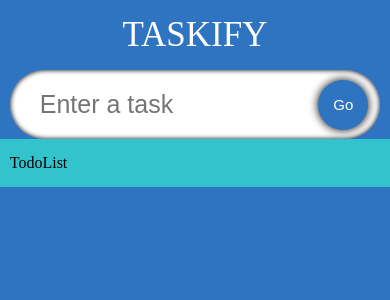
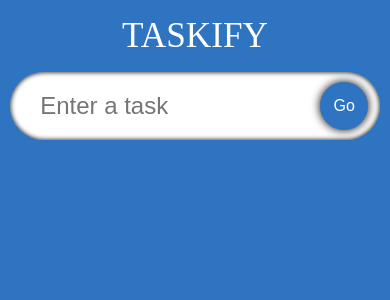
Before and after one commit to PatrickZimmerer/ReactTodo, a React (Create React App) app: page / in a window 390 px wide. Shown: the top 300 px of the page. Built offline with nearby package versions, Linux system fonts and the light colour scheme; a web font is replaced by a local one.

Commit message:
added single Todo and edit + delete functionality

```diff
--- a/package.json
+++ b/package.json
@@ -12,6 +12,7 @@
     "@types/react-dom": "^18.0.10",
     "react": "^18.2.0",
     "react-dom": "^18.2.0",
+    "react-icons": "^4.7.1",
     "react-scripts": "5.0.1",
     "typescript": "^4.9.4",
     "web-vitals": "^2.1.4"
--- a/src/App.css
+++ b/src/App.css
@@ -12,8 +12,8 @@
 
 .heading {
   text-transform: uppercase;
-  font-size: 40px;
-  margin: 30px 0;
+  font-size: 2.5rem;
+  margin: 1.9rem 0;
   color: white;
   z-index: 1;
   text-align: center;
@@ -21,7 +21,7 @@
 
 @media (max-width: 800px) {
   .heading {
-    margin: 15px 0;
-    font-size: 35px;
+    margin: 1rem 0;
+    font-size: 2.2rem;
   }
 }
--- /dev/null
+++ b/src/components/SingleTodo.tsx
@@ -0,0 +1,67 @@
+import React, { useState } from 'react';
+import Todo from '../model';
+import { AiFillEdit, AiFillDelete } from 'react-icons/ai';
+import { MdDone } from 'react-icons/md';
+import { ReadVResult } from 'fs';
+
+interface Props {
+	todo: Todo;
+	todos: Todo[];
+	setTodos: React.Dispatch<React.SetStateAction<Todo[]>>;
+}
+
+function SingleTodo({ todo, todos, setTodos }: Props) {
+	const [edit, setEdit] = useState<boolean>(false);
+	const [editTodo, setEditTodo] = useState<string>(todo.todo);
+
+	function handleDone(id: number) {
+		setTodos(todos.map((todo) => (todo.id === id ? { ...todo, isDone: !todo.isDone } : todo)));
+	}
+
+	function handleDelete(id: number) {
+		setTodos(todos.filter((todo) => todo.id !== id));
+	}
+
+	function handleEdit(e: React.FormEvent, id: number) {
+		e.preventDefault();
+
+		setTodos(todos.map((todo) => (todo.id === id ? { ...todo, todo: editTodo } : todo)));
+		setEdit(false);
+	}
+
+	return (
+		<form className="todos-single" onSubmit={(e) => handleEdit(e, todo.id)}>
+			{edit ? (
+				<input
+					value={editTodo}
+					onChange={(e) => setEditTodo(e.target.value)}
+					className="todos-single-text"
+				/>
+			) : todo.isDone ? (
+				<s className="todos-single-text">{todo.todo}</s>
+			) : (
+				<span className="todos-single-text">{todo.todo}</span>
+			)}
+			<div>
+				<span
+					className="icon"
+					onClick={() => {
+						if (!edit && !todo.isDone) {
+							setEdit(!edit);
+						}
+					}}
+				>
+					<AiFillEdit />
+				</span>
+				<span className="icon" onClick={() => handleDelete(todo.id)}>
+					<AiFillDelete />
+				</span>
+				<span className="icon" onClick={() => handleDone(todo.id)}>
+					<MdDone />
+				</span>
+			</div>
+		</form>
+	);
+}
+
+export default SingleTodo;
--- a/src/components/TodoList.tsx
+++ b/src/components/TodoList.tsx
@@ -1,5 +1,6 @@
 import React from 'react';
 import Todo from '../model';
+import SingleTodo from './SingleTodo';
 import './styles.css';
 
 interface Props {
@@ -8,7 +9,13 @@ interface Props {
 }
 
 function TodoList({ todos, setTodos }: Props) {
-	return <div className="todos">TodoList</div>;
+	return (
+		<div className="todos">
+			{todos.map((todo) => (
+				<SingleTodo todo={todo} key={todo.id} todos={todos} setTodos={setTodos} />
+			))}
+		</div>
+	);
 }
 
 export default TodoList;
--- a/src/components/styles.css
+++ b/src/components/styles.css
@@ -7,33 +7,33 @@
 
 .input-box {
     width: 100%;
-    border-radius: 50px;
-    padding: 20px 30px;
-    font-size: 25px;
+    border-radius: 3rem;
+    padding: 1.25rem 1.9rem;
+    font-size: 1.5rem;
     border: none;
     transition: 200ms ease-in-out;
-    box-shadow: inset 0 0 5px black;
+    box-shadow: inset 0 0 0.3rem black;
 }
 
 .input-box:focus {
 
-    box-shadow: 0 0 10px 1000px rgba(0, 0, 0, 0.5);
+    box-shadow: 0 0 0.6rem 1000px rgba(0, 0, 0, 0.5);
     outline: none;
 }
 
 .input-submit {
     position: absolute;
-    width: 50px;
-    height: 50px;
-    margin: 12px;
-    border-radius: 50px;
+    width: 3rem;
+    height: 3rem;
+    margin: 0.75rem;
+    border-radius: 3rem;
     right: 0px;
     border: none;
-    font-size: 15px;
+    font-size: 1rem;
     background-color: #2f74c0;
     color: white;
     transition: 0.2s all;
-    box-shadow: 0 0 10px black;
+    box-shadow: 0 0 0.6rem black;
 }
 
 .input-submit:hover {
@@ -42,24 +42,22 @@
 
 .input-submit:active {
     transform: scale(0.8);
-    box-shadow: 0 0 5px black;
+    box-shadow: 0 0 0.3rem black;
 }
 
 .container {
     width: 95%;
     display: flex;
-    margin-top: 10px;
+    margin-top: 0.6rem;
     justify-content: space-between;
     align-items: flex-start;
 }
 
 .todos {
-    border-radius: 5px;
     display: flex;
-    flex-direction: column;
-    width: 47.5%;
-    padding: 15px;
-    background-color: rgb(50, 195, 205);
+    justify-content: space-evenly;
+    width: 90%;
+    flex-wrap: wrap;
 }
 
 .dragactive {
@@ -75,34 +73,34 @@
 }
 
 .todos-heading {
-    font-size: 30px;
+    font-size: 1.88rem;
     /* text-align: center; */
     color: white;
 }
 
 .todos-single {
     display: flex;
-    border-radius: 5px;
-    padding: 20px;
-    margin-top: 15px;
+    border-radius: 0.25rem;
+    padding: 1rem;
+    margin-top: 1rem;
     background-image: url("https://img.freepik.com/free-photo/crumpled-yellow-paper-background-close-up_60487-2390.jpg?size=626&ext=jpg");
     transition: 0.2s;
 }
 
 .drag {
-    box-shadow: 0 0 20px black;
+    box-shadow: 0 0 1.25rem black;
 }
 
 .todos-single:hover {
-    box-shadow: 0 0 5px black;
+    box-shadow: 0 0 0.25rem black;
     transform: scale(1.03);
 }
 
 .todos-single-text {
     flex: 1;
-    padding: 5px;
+    padding: 0.25rem;
     border: none;
-    font-size: 20px;
+    font-size: 1.25rem;
 }
 
 .todos-single-text:focus {
@@ -110,8 +108,8 @@
 }
 
 .icon {
-    margin-left: 10px;
-    font-size: 25px;
+    margin-left: 0.5rem;
+    font-size: 1.5rem;
     cursor: pointer;
 }
 
@@ -133,6 +131,6 @@
 
     .todos {
         width: 95%;
-        margin-bottom: 10px;
+        margin-bottom: 0.6rem;
     }
 }
```
Also changed, not shown: 1 other file (tests, documents, lock files or other folders).
